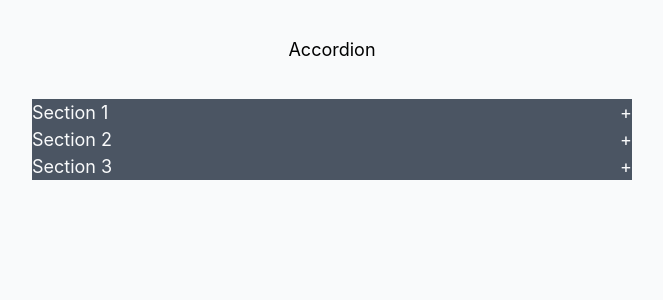
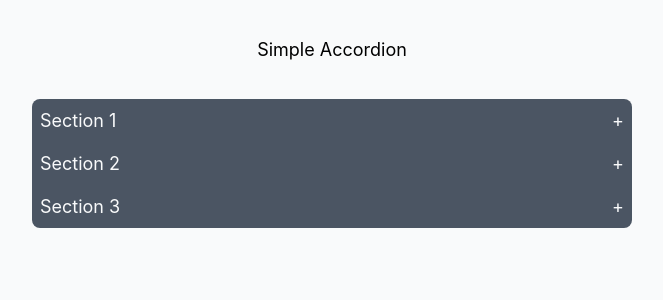
Before and after one commit to mathewbushuru/custom-react-accordion, a React (Vite) app: page / in a window 1280 px wide. Shown: the top 300 px of the page, without its empty margins (308-971 px from the left). Built offline with nearby package versions, Linux system fonts and the light colour scheme.

Commit message:
add some styling

```diff
--- a/src/App.jsx
+++ b/src/App.jsx
@@ -1,4 +1,4 @@
-import { Accordion } from "./components/Accordion";
+import { SimpleAccordion } from "./components/SimpleAccordion";
 
 import DUMMY_DATA from "../DUMMY_DATA";
 
@@ -7,8 +7,8 @@ import "./App.css";
 function App() {
   return (
     <div className="App">
-      Accordion
-      <Accordion data={DUMMY_DATA} />
+      Simple Accordion
+      <SimpleAccordion data={DUMMY_DATA} />
     </div>
   );
 }
--- a/src/components/Accordion/Accordion.css
+++ /dev/null
@@ -1,23 +0,0 @@
-.accordion {
-  max-width: 600px;
-  margin: 36px auto;
-}
-.accordion-title {
-  display: flex;
-  justify-content: space-between;
-  cursor: pointer;
-  background-color: var(--primary600);
-  color: var(--primary50);
-}
-.accordion-title:hover {
-  background-color: var(--primary500);
-}
-.accordion-content {
-  background-color: var(--primary200);
-}
-
-@media screen and (max-width: 400px) {
-  .accordion {
-    max-width: 90%;
-  }
-}
--- /dev/null
+++ b/src/components/SimpleAccordion/SimpleAccordion.css
@@ -0,0 +1,47 @@
+.simple-accordion {
+  max-width: 600px;
+  margin: 36px auto;
+  border-radius: 8px;
+}
+.accordion-item:first-of-type {
+  border-top-left-radius: inherit;
+  border-top-right-radius: inherit;
+}
+.accordion-item:last-of-type {
+  border-bottom-left-radius: inherit;
+  border-bottom-right-radius: inherit;
+}
+.accordion-title {
+  cursor: pointer;
+  background-color: var(--primary600);
+  color: var(--primary50);
+  border-top-left-radius: inherit;
+  border-top-right-radius: inherit;
+  padding: 8px;
+  display: flex;
+  justify-content: space-between;
+}
+.accordion-title:hover {
+  background-color: var(--primary500);
+}
+.accordion-title + .accordion-content {
+  border-bottom-left-radius: inherit;
+  border-bottom-right-radius: inherit;
+}
+.accordion-title:only-child {
+  border-bottom-left-radius: inherit;
+  border-bottom-right-radius: inherit;
+}
+.accordion-content {
+  background-color: var(--primary200);
+  text-align: left;
+  padding: 8px;
+  padding-bottom: 18px;
+  font-size: 16px;
+}
+
+@media screen and (max-width: 400px) {
+  .simple-accordion {
+    max-width: 90%;
+  }
+}
--- a/src/components/Accordion/index.jsx
+++ b/src/components/SimpleAccordion/index.jsx
@@ -1,11 +1,11 @@
 import React, { useState } from "react";
 
-import "./Accordion.css";
+import "./SimpleAccordion.css";
 
-export const Accordion = ({ data }) => {
+export const SimpleAccordion = ({ data }) => {
   return (
     <>
-      <div className="accordion">
+      <div className="simple-accordion">
         {data.length ? (
           data.map((data) => (
             <AccordionItem
```
